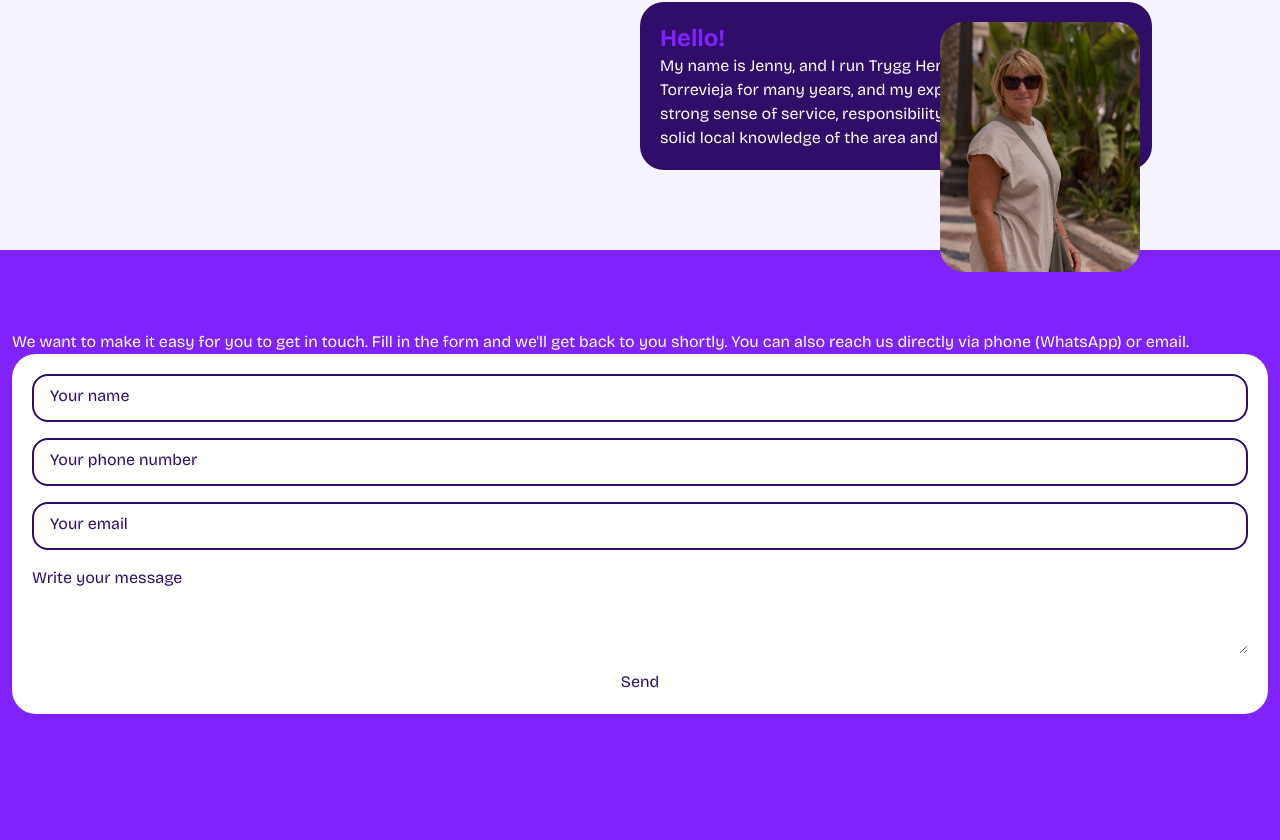
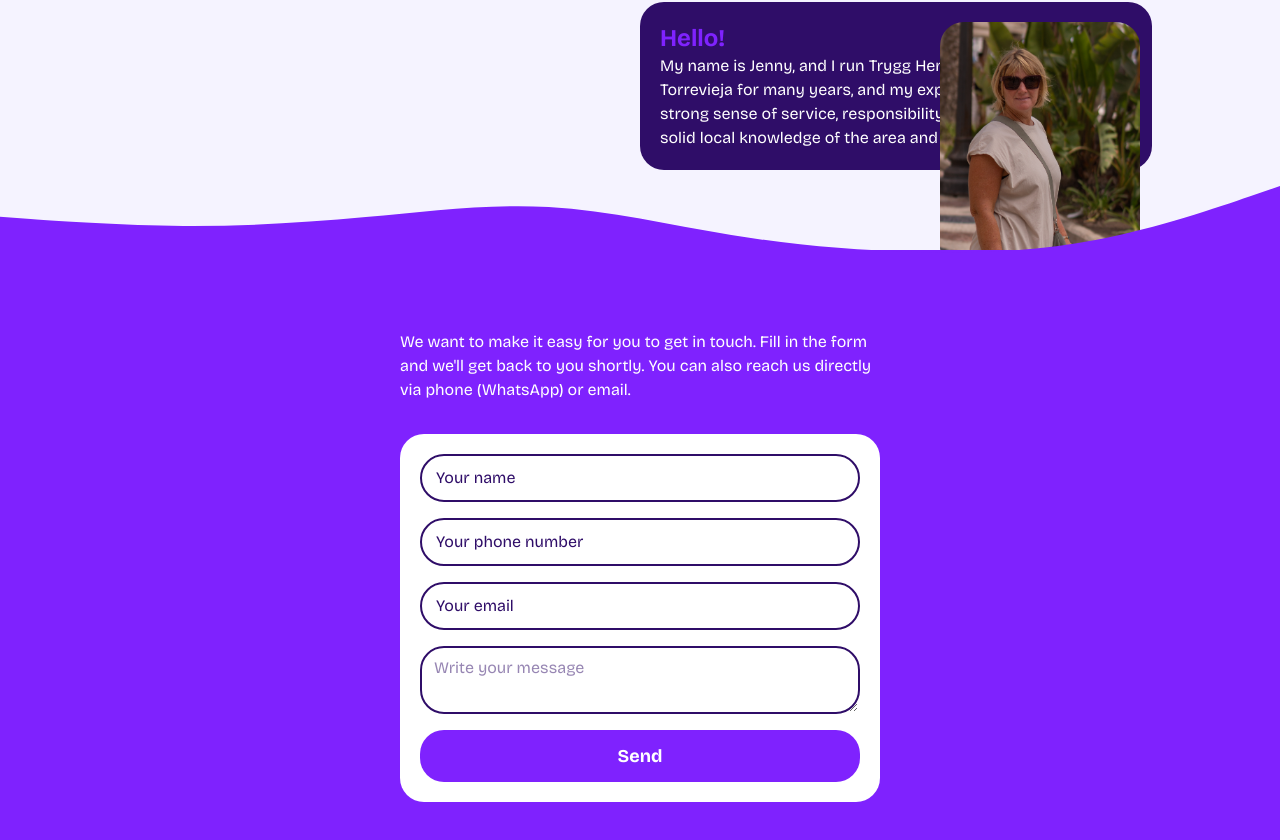
Before and after one commit to scmo-1/TryggHemservice, a Next.js app: page /en in a window 1280 px wide. Shown: the part 2742-3582 px from the top of the page. Built offline with nearby package versions, Linux system fonts and the light colour scheme.

Commit message:
add contact form

```diff
--- a/src/components/contact/ContactForm.jsx
+++ b/src/components/contact/ContactForm.jsx
@@ -8,9 +8,17 @@ function ContactForm({ content }) {
         <InputField type={"text"} label={content.name} />
         <InputField type={"tel"} label={content.phone} />
         <InputField type={"email"} label={content.mail} />
-        <label htmlFor="msg">{content.msg}</label>
-        <textarea id="msg"></textarea>
-        <button type="submit">{content.btn}</button>
+        <textarea
+          id="msg"
+          placeholder={content.msg}
+          className="rounded-3xl border-2 border-violet-950 p-2 ps-3 focus:outline-2 focus:outline-violet-500"
+        ></textarea>
+        <button
+          type="submit"
+          className="text-md rounded-3xl bg-violet-600 p-3 text-lg font-bold text-white hover:bg-violet-400"
+        >
+          {content.btn}
+        </button>
       </fieldset>
     </form>
   );
--- a/src/components/contact/ContactSection.jsx
+++ b/src/components/contact/ContactSection.jsx
@@ -5,8 +5,9 @@ import ContactForm from "./ContactForm";
 
 function ContactSection({ content }) {
   return (
-    <section className="h-screen bg-violet-600 p-3 py-20 text-white">
-      <div>
+    <section className="p-auto relative flex h-screen flex-col items-center bg-violet-600 p-3 py-20 text-white">
+      <Wave color="dark" className="top-[-8%]" />
+      <div className="flex max-w-[480px] flex-col gap-8">
         <div>
           <p>{content.desc}</p>
         </div>
--- a/src/components/contact/InputField.jsx
+++ b/src/components/contact/InputField.jsx
@@ -10,7 +10,7 @@ function InputField({ type, label }) {
     <div className="relative flex h-12 flex-col">
       <motion.label
         htmlFor={type}
-        className="absolute top-2 left-4 bg-white p-0.5"
+        className="absolute top-3 left-4 bg-white"
         animate={{
           y: focus ? -23 : 0,
         }}
@@ -23,7 +23,7 @@ function InputField({ type, label }) {
         id={type}
         onFocus={() => setFocus(true)}
         onBlur={() => setFocus(false)}
-        className="h-full w-full rounded-2xl border-2 border-violet-950 ps-4 focus:outline-violet-500"
+        className="h-full w-full rounded-3xl border-2 border-violet-950 ps-4 focus:outline-2 focus:outline-violet-500"
       />
     </div>
   );
--- a/src/components/services/ServicesSection.jsx
+++ b/src/components/services/ServicesSection.jsx
@@ -9,7 +9,7 @@ import Wave from "../ui/Wave";
 function ServicesSection({ content }) {
   return (
     <section className="p-auto relative flex flex-col items-center gap-5 bg-violet-50 px-5 py-30 lg:py-40">
-      <Wave color="light" />
+      <Wave color="light" className="top-[-5%]" />
       <div className="flex max-w-[480px] flex-col gap-5 lg:max-w-[1024px]">
         <div className="self-start">
           <Label size="sm" color="light">
--- a/src/components/ui/Wave.jsx
+++ b/src/components/ui/Wave.jsx
@@ -1,14 +1,14 @@
 import React from "react";
 import clsx from "clsx";
 
-function Wave({ color = "dark", className = "" }) {
+function Wave({ color = "dark", className }) {
   const colors = {
-    dark: "#7C3AED",
+    dark: "#7f22fe",
     light: "#f5f3ff",
   };
 
   return (
-    <div className="absolute top-[-5%] w-screen overflow-hidden via-violet-50">
+    <div className={`absolute w-screen overflow-hidden ${className}`}>
       <svg
         xmlns="http://www.w3.org/2000/svg"
         viewBox="0 0 1512 112"
```
